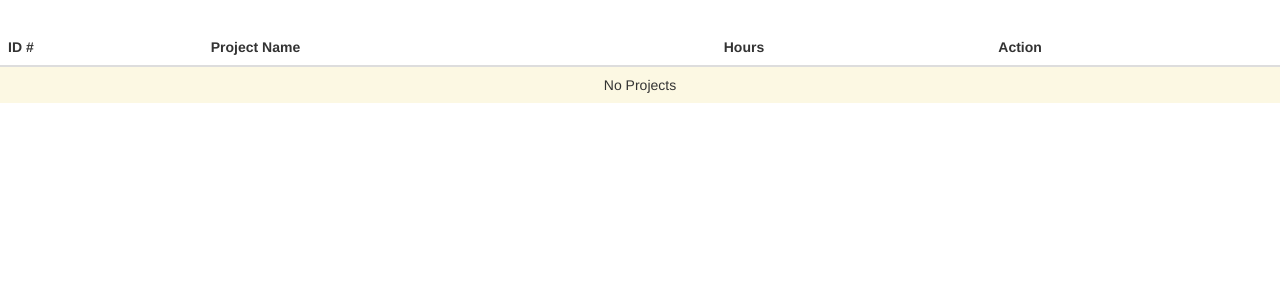
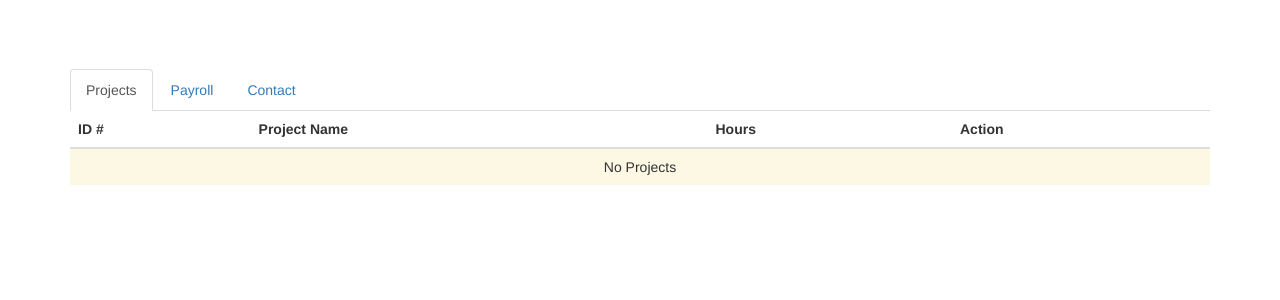
Before and after one commit to Swiftkind/swifttrack, a Django app: template templates/project/projects.html in a window 1280 px wide. Shown: the part 51-351 px from the top of the page. Run offline with Django 3.2, Linux system fonts and the light colour scheme; the template is opened without the code that fills it, so the values that code supplies are empty; some libraries are stand-ins or nearby versions.

Commit message:
Fixed tabs alignment

```diff
--- a/templates/accounts/payroll.html
+++ b/templates/accounts/payroll.html
@@ -12,7 +12,7 @@
 		<div class="tab-content">
 		    <div role="tabpanel" class="tab-pane" id="home"></div>
 		    <div role="tabpanel" class="tab-pane active" id="profile">
-		    	<table class="table">
+		    	<table class="table table-striped">
 		    		<thead>
 		    			<tr>
 		    				<th>Date</th>
--- a/templates/project/projects.html
+++ b/templates/project/projects.html
@@ -2,7 +2,17 @@
 
 {% block tabs %}
 
-<div class="table-striped">
+<div class="container">
+  <br><br>
+    <ul class="nav nav-tabs" role="tablist">
+        <li role="presentation" class="active"><a href="{% url 'project' %}">Projects</a></li>
+        <li role="presentation"><a href="{% url 'payroll' %}">Payroll</a></li>
+        <li role="presentation"><a href="{% url 'request' %}">Contact</a></li>
+    </ul>
+
+    <!-- Tab panes -->
+    <div class="tab-content">
+        <div role="tabpanel" class="tab-pane active" id="home">
           <table class="table table-striped" id="product-table">
             <thead>
               <tr>
@@ -30,5 +40,9 @@
               {% endfor %}
           </table>
         </div>
+        <div role="tabpanel" class="tab-pane" id="profile"></div>
+        <div role="tabpanel" class="tab-pane" id="messages"></div>
+    </div>
+  </div>
 
 {%  endblock %}
```
Lines whose indentation alone changed are shown as unchanged.
